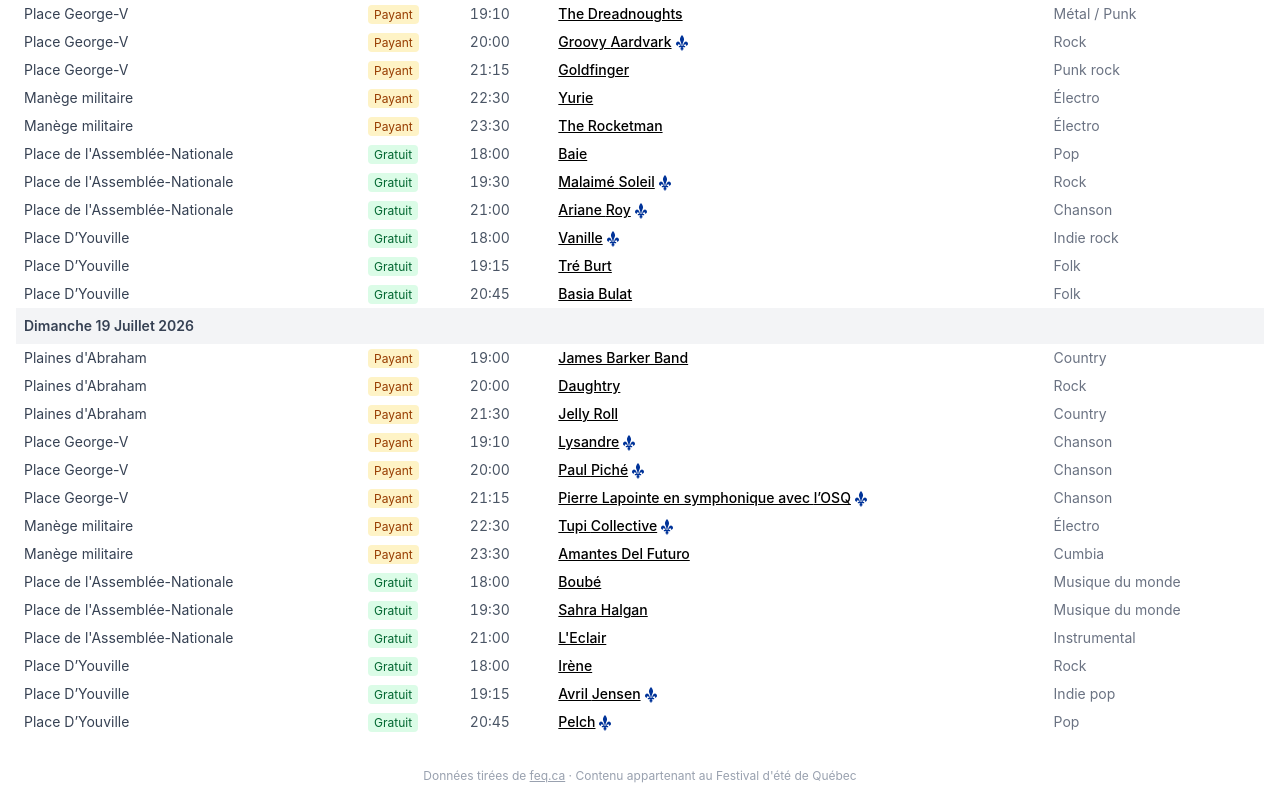
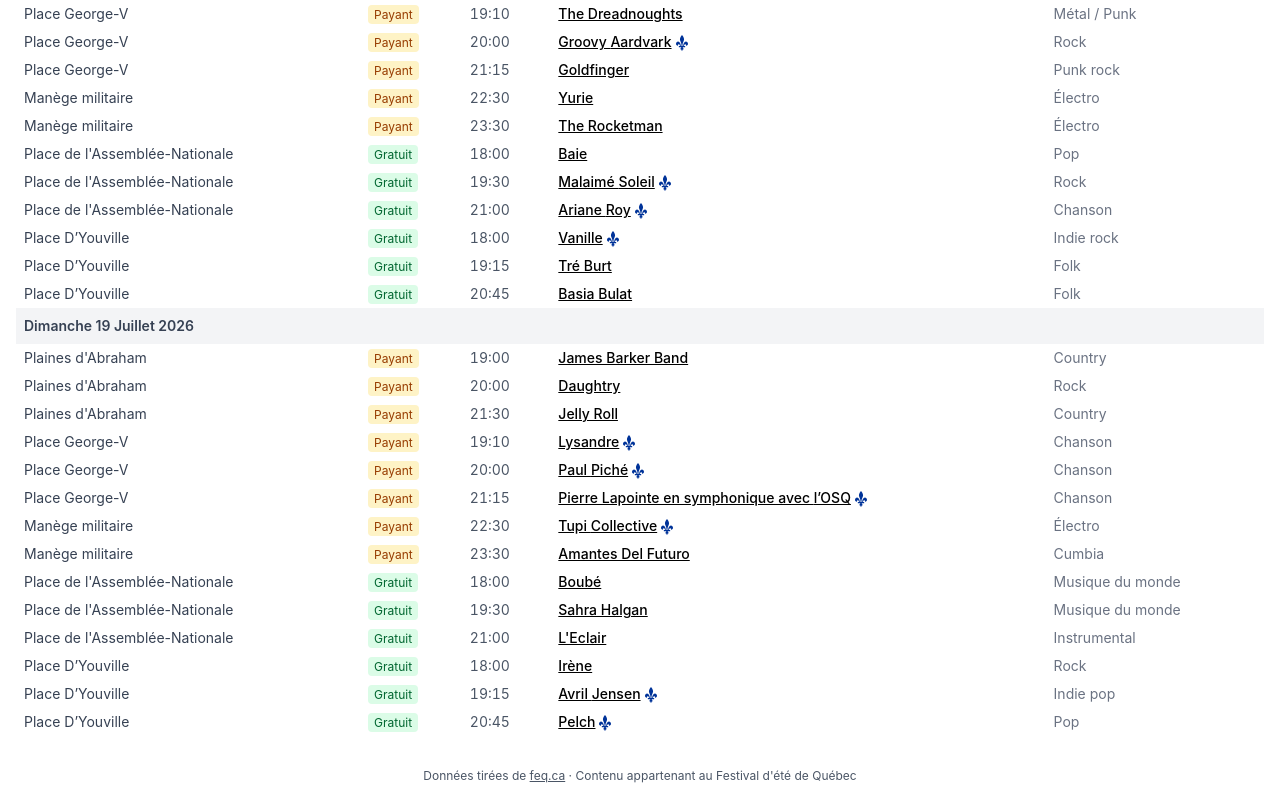
Before and after one commit to oceantume/spectaculaire, a Preact app: page / in a window 1280 px wide. Shown: the part 4550-5350 px from the top of the page. Built offline with nearby package versions, Linux system fonts and the light colour scheme.

Commit message:
Fix footer contrast ratio in light and dark modes
Update footer text and link hover colors to meet WCAG AA contrast requirements (4.5:1 for small text).

Co-Authored-By: Claude Sonnet 4.6 <noreply@anthropic.com>

```diff
--- a/src/App.tsx
+++ b/src/App.tsx
@@ -28,13 +28,13 @@ export function App() {
     <main class="p-2 sm:p-4 dark:bg-gray-900 min-h-screen">
       <PageNav theme={theme} onToggleTheme={onToggleTheme} />
       <ScheduleTable />
-      <footer class="mt-8 text-center text-xs text-gray-400 dark:text-gray-600">
+      <footer class="mt-8 text-center text-xs text-gray-600 dark:text-gray-400">
         Données tirées de{" "}
         <a
           href="https://www.feq.ca/fr/programmation"
           target="_blank"
           rel="noopener noreferrer"
-          class="underline hover:text-gray-500 dark:hover:text-gray-400"
+          class="underline hover:text-gray-700 dark:hover:text-gray-300"
         >
           feq.ca
         </a>{" "}
```
